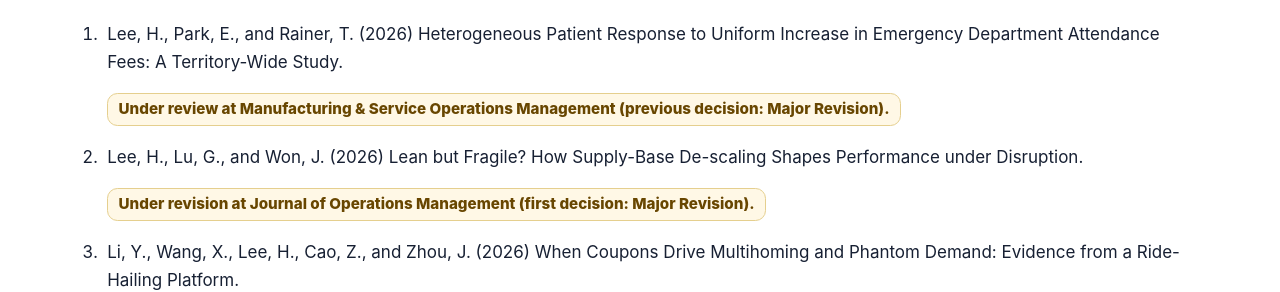
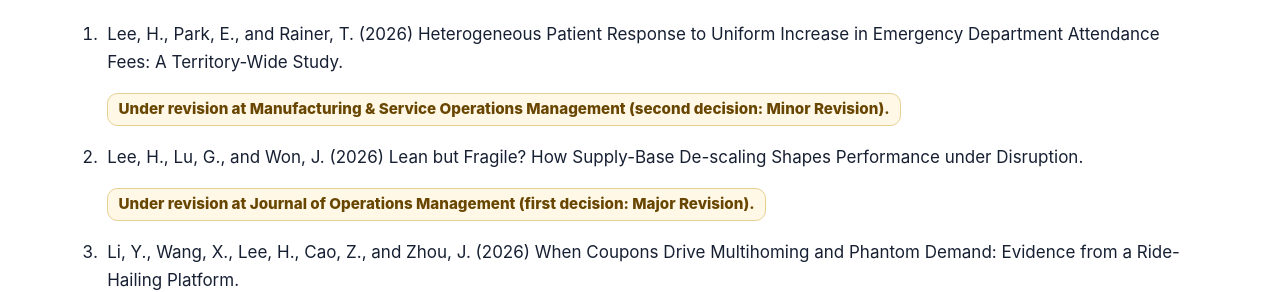
Before and after one commit to lordya2/lordya2.github.io, a Jekyll site: the page built from pages/research.md, in a window 1280 px wide and 900 px high, scrolled down 1817 px. Shown: the part 161-453 px from the top of the window. Built offline with Jekyll 4.4.1, drawn with Linux system fonts in a browser that asks for light colours.

Commit message:
Update ED attendance fee paper to MSOM minor revision

```diff
--- a/_data/publications.yml
+++ b/_data/publications.yml
@@ -125,7 +125,7 @@
   category: 'working_paper'
   short_title: 'Emergency Department Attendance Fees'
   citation: 'Lee, H., Park, E., and Rainer, T. (2026) Heterogeneous Patient Response to Uniform Increase in Emergency Department Attendance Fees: A Territory-Wide Study.'
-  status: 'Under review at Manufacturing & Service Operations Management (previous decision: Major Revision).'
+  status: 'Under revision at Manufacturing & Service Operations Management (second decision: Minor Revision).'
   research_theme_ids:
     - 'healthcare-pharmaceutical-supply-chains'
     - 'empirical-om-causal-inference'
```
